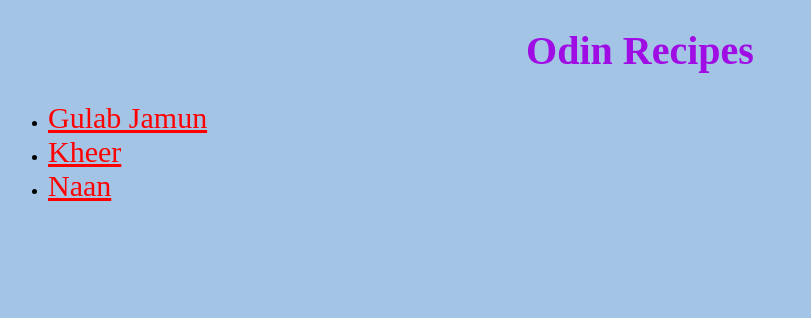
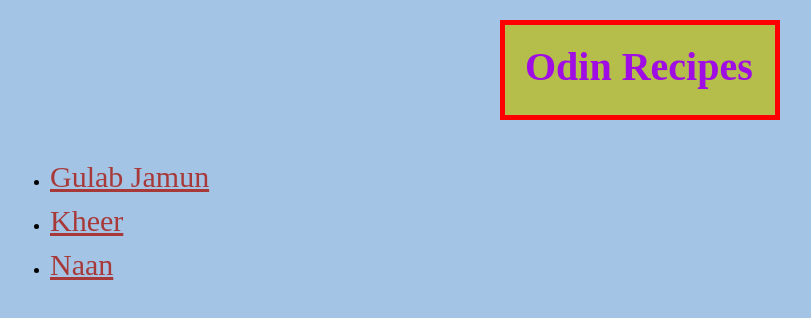
Before and after one commit to anshumanmishraofficial/odin-recipes, a plain HTML site: page index.html in a window 1280 px wide. Shown: the whole page, without its empty margins (0-811 px from the left). Drawn offline with Linux system fonts and the light colour scheme.

Commit message:
Improve the design of website
modified the css files to make webpages look more stylish.
improved the README file.

```diff
--- a/style.css
+++ b/style.css
@@ -1,15 +1,34 @@
+* {
+    margin: 0;
+    padding: 0;
+    box-sizing: border-box;
+}
+
 body {
     background-color: rgba(72, 138, 204, 0.5);
 }
 
 #main_heading {
     color: hsl(281, 90%, 47%);
-    text-align: center;
     font-family: 'Times New Roman', Times, serif;
     font-size: 40px;
+    height: 100px;
+    width: 280px;
+    border: 5px solid red;
+    margin: 20px auto;
+    padding: 18px 20px;
+    background-color: rgb(181, 189, 75);
+}
+
+ul {
+    margin: 40px;
+}
+
+.list {
+    margin: 10px;
 }
 
 .list a {
-    color: #ff0000;
+    color: #a73939;
     font-size: 30px;
 }
```
Also changed, not shown: recipes/gulab_jamun.html (+1 -1 lines), recipes/kheer.html (+1 -1 lines), recipes/naan.html (+1 -1 lines), recipes/style.css (+14 -1 lines), 1 other file.
